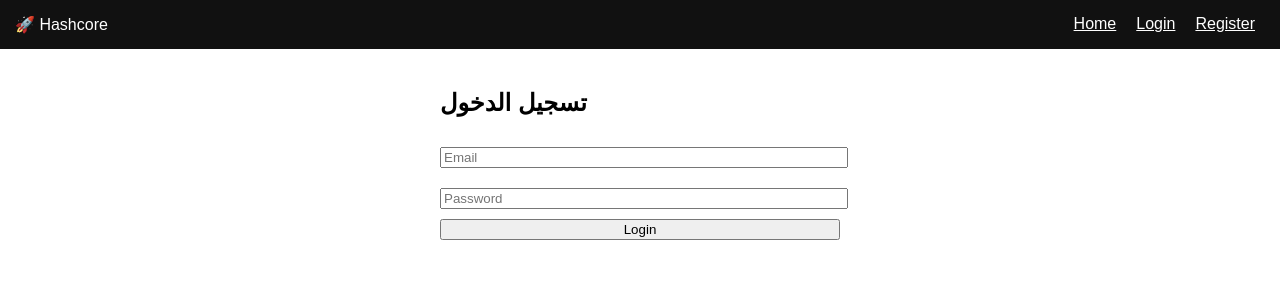
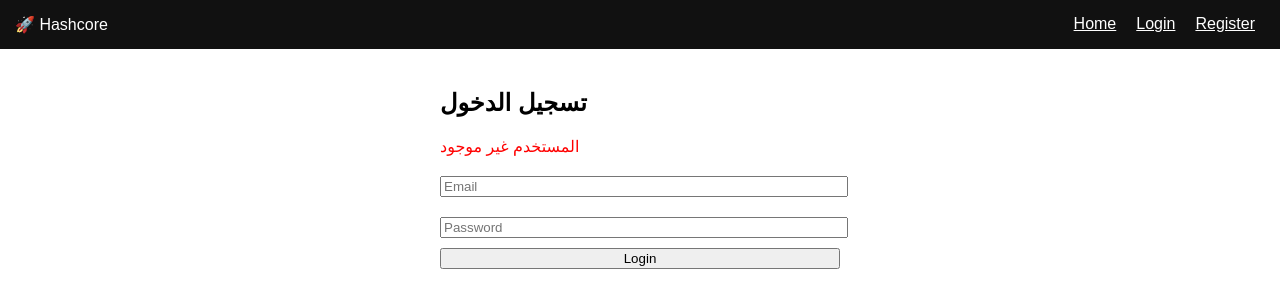
Before and after one commit to ymanthman744-jpg/Hashcore, a Next.js app: page /login in a window 1280 px wide. Both pictures are taken after a click on the button "Login". Shown: the top 308 px of the page. Built offline with nearby package versions, Linux system fonts and the light colour scheme; no server answers; the database is empty.

Commit message:
Update page.tsx

```diff
--- a/app/login/page.tsx
+++ b/app/login/page.tsx
@@ -1,11 +1,16 @@
 "use client";
+
 import { useState } from "react";
 
 export default function Login() {
   const [email, setEmail] = useState("");
   const [password, setPassword] = useState("");
+  const [error, setError] = useState("");
 
   const handleLogin = async () => {
+    setError(""); // تصفير الخطأ
+
+    try {
       const res = await fetch("/api/login", {
         method: "POST",
         headers: {
@@ -17,16 +22,28 @@ export default function Login() {
       const data = await res.json();
 
       if (data.success) {
-      // ✅ تحويل مباشر للداشبورد
+        // حفظ المستخدم
+        localStorage.setItem("user", JSON.stringify(data.user));
+
+        // تحويل للدashboard
         window.location.href = "/dashboard";
       } else {
-      alert(data.error);
+        setError(data.error || "فشل تسجيل الدخول");
+      }
+    } catch (err) {
+      setError("حدث خطأ في الاتصال");
     }
   };
 
   return (
     <div style={{ maxWidth: "400px", margin: "auto" }}>
       <h2>تسجيل الدخول</h2>
+
+      {error && (
+        <p style={{ color: "red", marginBottom: "10px" }}>
+          {error}
+        </p>
+      )}
 
       <input
         placeholder="Email"
```
Lines whose indentation alone changed are shown as unchanged.
